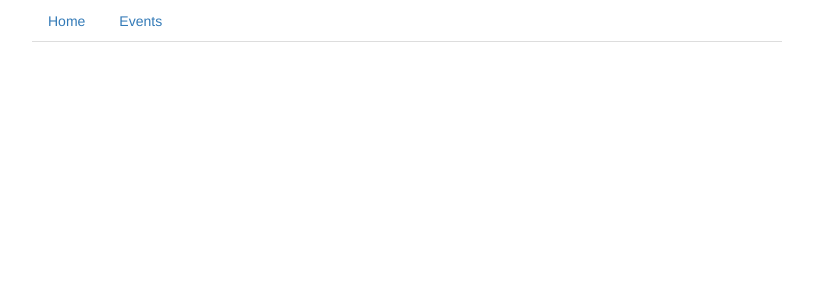
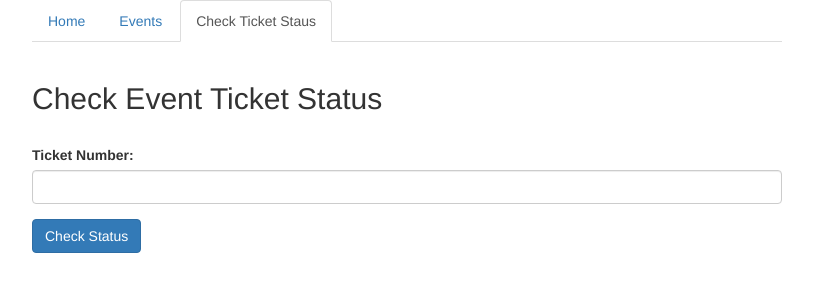
Before and after one commit to jspmahavir/angular-event-app, an Angular app: page /ticket-redeem in a window 1280 px wide. Shown: the top 300 px of the page, without its empty margins (233-1046 px from the left). Built offline with nearby package versions, Linux system fonts and the light colour scheme.

Commit message:
add redeem call

```diff
--- a/src/app/app.component.html
+++ b/src/app/app.component.html
@@ -11,10 +11,10 @@
           routerLinkActive="active">
           <a routerLink="/events">Events</a>
         </li>
-        <!-- <li role="presentation"
+        <li role="presentation"
           routerLinkActive="active">
           <a routerLink="/ticket-redeem">Check Ticket Staus</a>
-        </li> -->
+        </li>
       </ul>
     </div>
   </div>
--- a/src/app/event/ticket.component.html
+++ b/src/app/event/ticket.component.html
@@ -1,12 +1,13 @@
-<!-- <h2 style="padding-top: 20px; padding-bottom: 20px;">Check Event Ticket Status </h2>
+<h2 style="padding-top: 20px; padding-bottom: 20px;">Check Event Ticket Status </h2>
 <div class="row">
     <div class="col-xs-12 col-sm-12">
-        <form (ngSubmit)="onSubmit(tm)" #tm="ngForm">
+        <form (ngSubmit)="onSubmit(tc)" #tc="ngForm">
             <div class="form-group">
                 <label for="ticketnumber">Ticket Number:</label>
-                <input type="text" class="form-control" ngModel ticketnumber="ticketnumber">
+                <input type="text" class="form-control" [(ngModel)]="ticketnumber" [ngModelOptions]="{standalone: true}">
             </div>
             <button type="submit" class="btn btn-primary">Check Status</button>
+            {{ticketStatus}}
         </form>
     </div>
-</div> -->
+</div>
--- a/src/app/event/ticket.component.ts
+++ b/src/app/event/ticket.component.ts
@@ -2,10 +2,9 @@ import { Component, OnInit } from '@angular/core';
 import { Router } from "@angular/router";
 
 import { Event } from '.././Event';
-import { NgForm }   from '@angular/forms';
+import { NgForm }  from '@angular/forms';
 import { Http, Headers, Response } from '@angular/http';
 import 'rxjs/add/operator/toPromise';
-import 'rxjs/add/operator/map';
 import { clearModulesForTest } from '@angular/core/src/linker/ng_module_factory_loader';
 
 @Component({
@@ -15,6 +14,8 @@ import { clearModulesForTest } from '@angular/core/src/linker/ng_module_factory_
   })
 
   export class TicketComponent implements OnInit {
+    ticketnumber:any=[];
+    ticketStatus:any=[];
     constructor(
       private router: Router,
       private _http: Http,
@@ -28,13 +29,16 @@ import { clearModulesForTest } from '@angular/core/src/linker/ng_module_factory_
 
        }
 
-       onSubmit(form: NgForm): Promise <Event>{
-        var formData = JSON.stringify(form.value);
-        console.log(formData);
-        return this._http.get('http://127.0.0.1:8000/api/redeem/', {headers: this.headers})
-        .toPromise()
-                .then(res => res.json().data)
-                  .catch(this.handleError);
+       onSubmit(){
+        // return this._http.get('http://127.0.0.1:8000/api/redeem/'+this.ticketnumber, {headers: this.headers})
+        // .toPromise()
+        //         .then(res => res.json().data)
+        //           .catch(this.handleError);
+
+        return this._http.get('http://127.0.0.1:8000/api/redeem/'+this.ticketnumber)
+        .subscribe(result => {
+          this.ticketStatus = result.json().response;
+        });
       }
 
       private handleError(error: any): Promise<any> {
```
